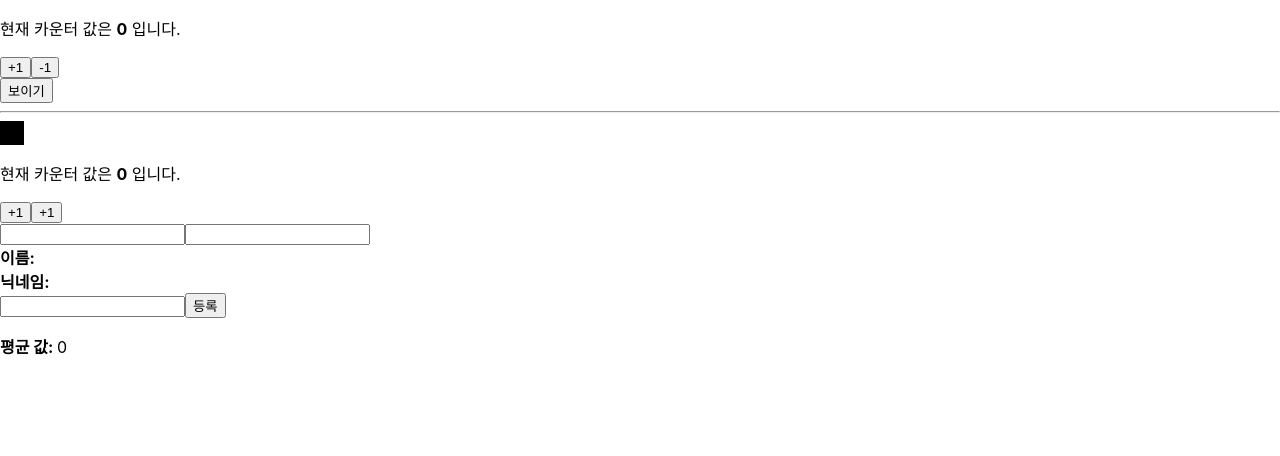
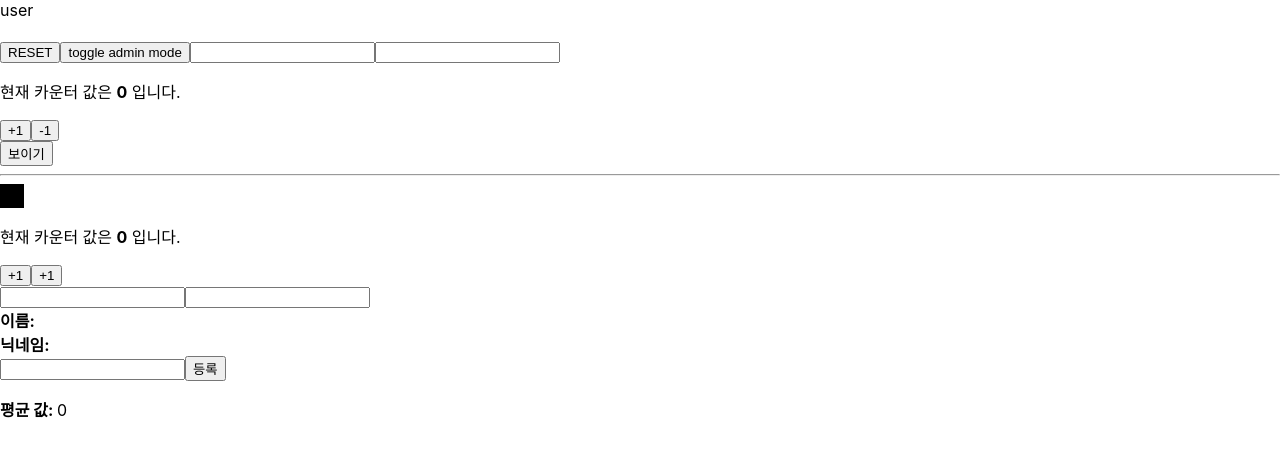
Before and after one commit to StellaKim1230/react-hooks-tutorial, a React (Create React App) app: page / in a window 1280 px wide. Shown: the top 456 px of the page. Built offline with nearby package versions, Linux system fonts and the light colour scheme.

Commit message:
useReducer 사용 전 example.

```diff
--- a/src/App.js
+++ b/src/App.js
@@ -5,6 +5,7 @@ import ContextSample from './components/ContextSample'
 import CounterUseReducer from './components/CounterUseReducer'
 import InfoUserReducer from './components/InfoUserReducer'
 import Average from './components/Average'
+import User from './components/User'
 import './App.css';
 
 function App() {
@@ -12,6 +13,7 @@ function App() {
 
   return (
     <>
+    <User/>
       <Counter />
       <button
         onClick={() => {
--- /dev/null
+++ b/src/components/User.js
@@ -0,0 +1,27 @@
+import React from 'react'
+
+import useUser from '../hooks/useUser'
+
+const User = () => {
+  const user = useUser()
+
+  let label = 'user'
+  if (user.isAdmin) {
+    label = 'admin'
+  }
+
+  return (
+    <div>
+      <label>{label}</label>
+      <h1>{user.name}</h1>
+      <h2>{user.email}</h2>
+      <h3>{user.nickName}</h3>
+      <button onClick={user.reset}>RESET</button>
+      <button onClick={user.toggleToBeAdmin}>toggle admin mode</button>
+      <input type='text' onChange={user.updateNickname} />
+      <input type='text' onChange={user.upadteEmail} />
+    </div>
+  )
+}
+
+export default User;
--- /dev/null
+++ b/src/hooks/useUser.js
@@ -0,0 +1,38 @@
+import { useState } from 'react'
+
+const useUser = () => {
+  const [isAdmin, setBeAdmin] = useState(false)
+  const [nickName, setNickName] = useState('')
+  const [email, setEmail] = useState('')
+
+  const reset = () => {
+    setBeAdmin(false)
+    setNickName('')
+    setEmail('')
+  }
+
+  const toggleToBeAdmin = () => setBeAdmin(!isAdmin)
+  const updateNickname = event => {
+    const nickName = event.target.value
+
+    setNickName(nickName)
+  }
+
+  const upadteEmail = event => {
+    const email = event.target.value
+
+    setEmail(email)
+  }
+
+  return {
+    isAdmin,
+    nickName,
+    email,
+    reset,
+    toggleToBeAdmin,
+    updateNickname,
+    upadteEmail
+  }
+}
+
+export default useUser
```
